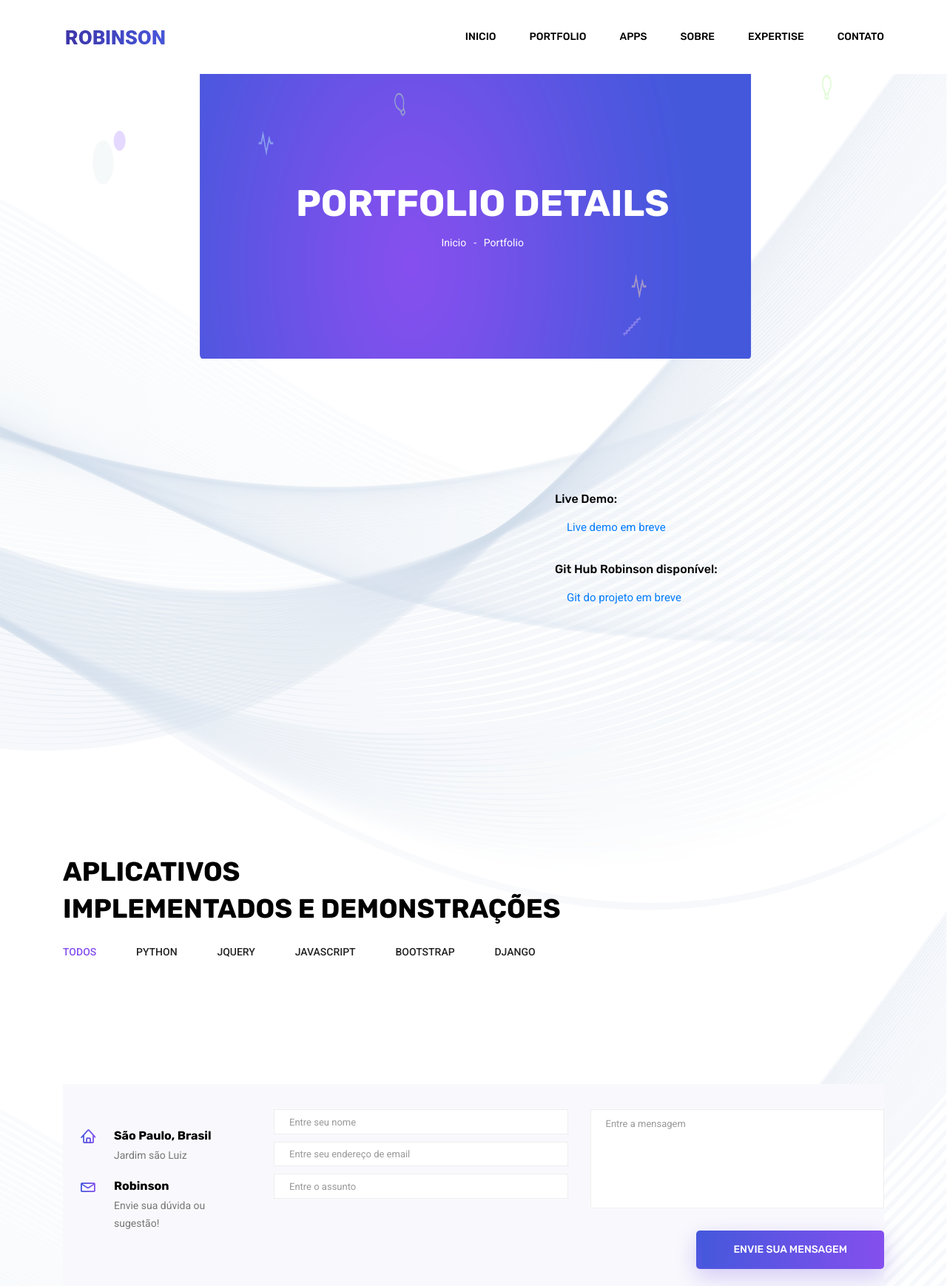
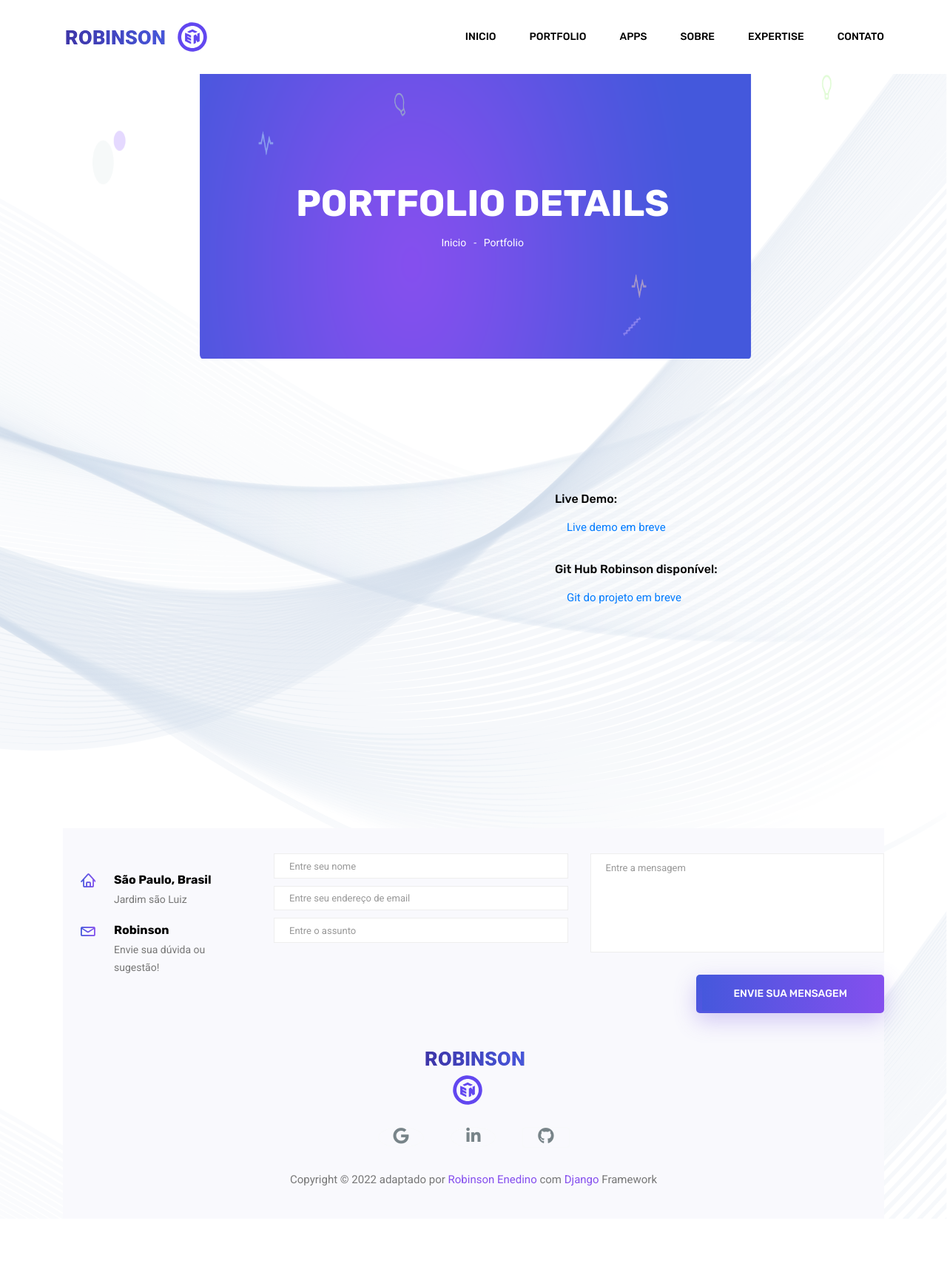
Before and after one commit to robinsonbrz/portfolio-e-apps, a Django app: template portapp/templates/portapp/portfolio-details.html in a window 1280 px wide. Shown: the top 1739 px of the page at 74% size. After the commit the page ends 1604 px from the top, so only its background shows below. Run offline with Django 3.2, Linux system fonts and the light colour scheme; the template is opened without the code that fills it, so the values that code supplies are empty; some libraries are stand-ins or nearby versions.

Commit message:
💛 favicon e logo

```diff
--- a/portapp/templates/portapp/blog.html
+++ b/portapp/templates/portapp/blog.html
@@ -5,7 +5,7 @@
 	<!-- Required meta tags -->
 	<meta charset="utf-8">
 	<meta name="viewport" content="width=device-width, initial-scale=1, shrink-to-fit=no">
-	<link rel="icon" href="img/favicon.png" type="image/png">
+	<link rel="icon" href="img/faviconEnedino.svg" type="image/png">
 	<title>Blog</title>
 	<!-- Bootstrap CSS -->
 	<link rel="stylesheet" href="css/bootstrap.css">
--- a/portapp/templates/portapp/elements.html
+++ b/portapp/templates/portapp/elements.html
@@ -5,7 +5,7 @@
 	<!-- Required meta tags -->
 	<meta charset="utf-8">
 	<meta name="viewport" content="width=device-width, initial-scale=1, shrink-to-fit=no">
-	<link rel="icon" href="img/favicon.png" type="image/png">
+	<link rel="icon" href="img/faviconEnedino.svg" type="image/png">
 	<title>Elements</title>
 	<!-- Bootstrap CSS -->
 	<link rel="stylesheet" href="css/bootstrap.css">
--- a/portapp/templates/portapp/index - Copy.html
+++ b/portapp/templates/portapp/index - Copy.html
@@ -20,7 +20,7 @@
 	<!-- Required meta tags -->
 	<meta charset="utf-8">
 	<meta name="viewport" content="width=device-width, initial-scale=1, shrink-to-fit=no">
-	<link rel="icon" href="{% static '/portapp/img/favicon.png'%}" type="image/png">
+	<link rel="icon" href="{% static '/portapp/img/faviconEnedino.svg'%}" type="image/png">
 	<title>Robinson | Portfolio </title>
 	<!-- Bootstrap CSS -->
 	<link rel="stylesheet" href="{% static '/portapp/css/bootstrap.css'%}">
--- a/portapp/templates/portapp/indexPython.html
+++ b/portapp/templates/portapp/indexPython.html
@@ -6,7 +6,7 @@
 
     <meta charset="utf-8">
     <meta name="viewport" content="width=device-width, initial-scale=1, shrink-to-fit=no">
-    <link rel="icon" href="{% static '/portapp/img/favicon.png'%}" type="image/png">
+    <link rel="icon" href="{% static '/portapp/img/faviconEnedino.svg'%}" type="image/png">
     <title>Robinson | Portfolio </title>
 
 
--- a/portapp/templates/portapp/portfolio-details.html
+++ b/portapp/templates/portapp/portfolio-details.html
@@ -25,7 +25,6 @@
 
 
     {% include 'parciais/_portfolio_details.html' %}
-	{% include 'parciais/_portfolio_geral.html' %}
 	{% include 'parciais/_newsletter.html' %}
 
 {%endblock conteudo%}
--- a/portapp/templates/portapp/single-blog.html
+++ b/portapp/templates/portapp/single-blog.html
@@ -5,7 +5,7 @@
 	<!-- Required meta tags -->
 	<meta charset="utf-8">
 	<meta name="viewport" content="width=device-width, initial-scale=1, shrink-to-fit=no">
-	<link rel="icon" href="img/favicon.png" type="image/png">
+	<link rel="icon" href="img/faviconEnedino.svg" type="image/png">
 	<title>Blog Details</title>
 	<!-- Bootstrap CSS -->
 	<link rel="stylesheet" href="css/bootstrap.css">
--- a/templates/base.html
+++ b/templates/base.html
@@ -5,7 +5,7 @@
 <head>
   <title>{% block titulo %}{% endblock titulo %}Agenda</title>
     {% include 'parciais/_HEAD.html' %}
-    <link rel="shortcut icon" type="image/png" href="{% static 'img/favicon.ico' %}"/>
+    <link rel="shortcut icon" type="image/png" href="{% static 'img/faviconEnedino.svg' %}"/>
 </head>
 
 <body>
--- a/templates/parciais/_footer_portapp.html
+++ b/templates/parciais/_footer_portapp.html
@@ -8,8 +8,10 @@
 						<div class="footer_logo mt-1">
 							<a href="{% url 'portapp:inicio' %}">
 								<img src="{% static '/portapp/img/logo.png'%}" alt="">
+
 							</a>
-
+							<br>
+							<a class="navbar-brand logo_h" href="{% url 'portapp:inicio' %}"><img src="{% static '/portapp/img/faviconEnedino.svg'%}" style="width:40px" alt=""></a>
 						</div>
 						<div class="footer_social">
                             <a class="btn btn-outline-light btn-floating mx-3 rounded-circle"
--- a/templates/parciais/_head_portapp.html
+++ b/templates/parciais/_head_portapp.html
@@ -3,7 +3,7 @@
 <!-- Required meta tags -->
 <meta charset="utf-8">
 <meta name="viewport" content="width=device-width, initial-scale=1, shrink-to-fit=no">
-<link rel="icon" href="{% static '/portapp/img/favicon.png'%}" type="image/png">
+<link rel="icon" href="{% static '/portapp/img/faviconEnedino.svg'%}">
 
 
 <!-- Bootstrap CSS -->
--- a/templates/parciais/_header_portapp.html
+++ b/templates/parciais/_header_portapp.html
@@ -7,7 +7,8 @@
         <nav class="navbar navbar-expand-lg navbar-light">
             <div class="container">
 
-                <a class="navbar-brand logo_h" href="{% url 'portapp:inicio' %}"><img src="{% static '/portapp/img/brand.png'%}" alt=""></a>
+                <a class="navbar-brand logo_h" href="{% url 'portapp:inicio' %}"><img src="{% static '/portapp/img/Brand.png'%}"  alt=""></a>
+                <a class="navbar-brand logo_h" href="{% url 'portapp:inicio' %}"><img src="{% static '/portapp/img/faviconEnedino.svg'%}" style="width:40px" alt=""></a>
                 <button class="navbar-toggler" type="button" data-toggle="collapse"
                     data-target="#navbarSupportedContent" aria-controls="navbarSupportedContent" aria-expanded="false"
                     aria-label="Toggle navigation">
--- a/todoapp/templates/todoapp/main.html
+++ b/todoapp/templates/todoapp/main.html
@@ -8,6 +8,7 @@
         content="To do list implemented using Django and adapted by Robinson as a full stack project.">
 
     <meta http-equiv="X-UA-Compatible" content="IE=edge">
+    <link rel="icon" href="{% static '/portapp/img/faviconEnedino.svg'%}">
     <title>To Do</title>
     <meta name="description" content="">
     <meta name="viewport" content="width=device-width, initial-scale=1">
```
Also changed, not shown: portapp/static/portapp/img/favicon.png (deleted), portapp/static/portapp/img/faviconEnedino.svg (added), templates/static/img/faviconEnedino.svg (added).
